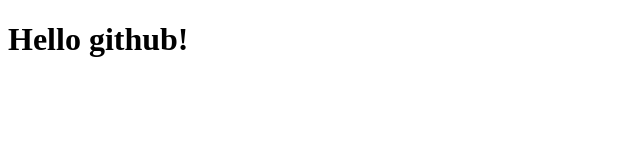
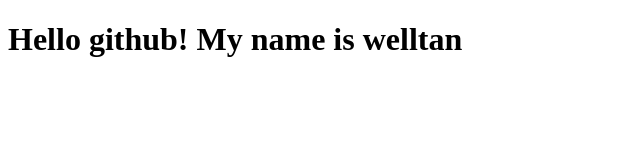
Before and after one commit to welltan/welltan.github.io, a plain HTML site: page index.html in a window 1280 px wide. Shown: the whole page, without its empty margins (0-640 px from the left). Drawn offline with Linux system fonts and the light colour scheme.

Commit message:
Update index.html

```diff
--- a/index.html
+++ b/index.html
@@ -6,6 +6,6 @@
   <title>github pages</title>
 </head>
 <body>
-  <h1>Hello github!</h1>
+  <h1>Hello github! My name is welltan</h1>
 </body>
 </html>
```
